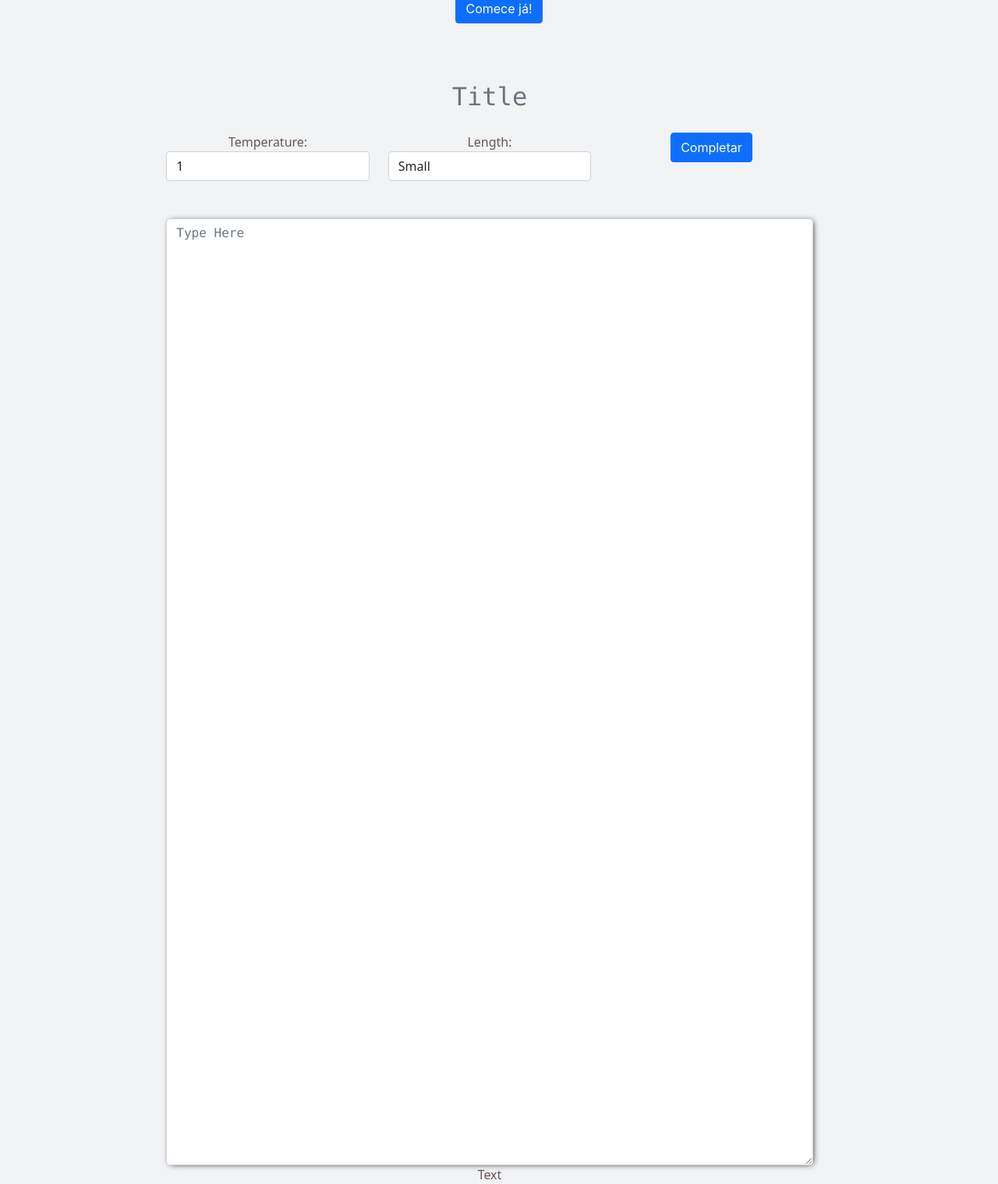
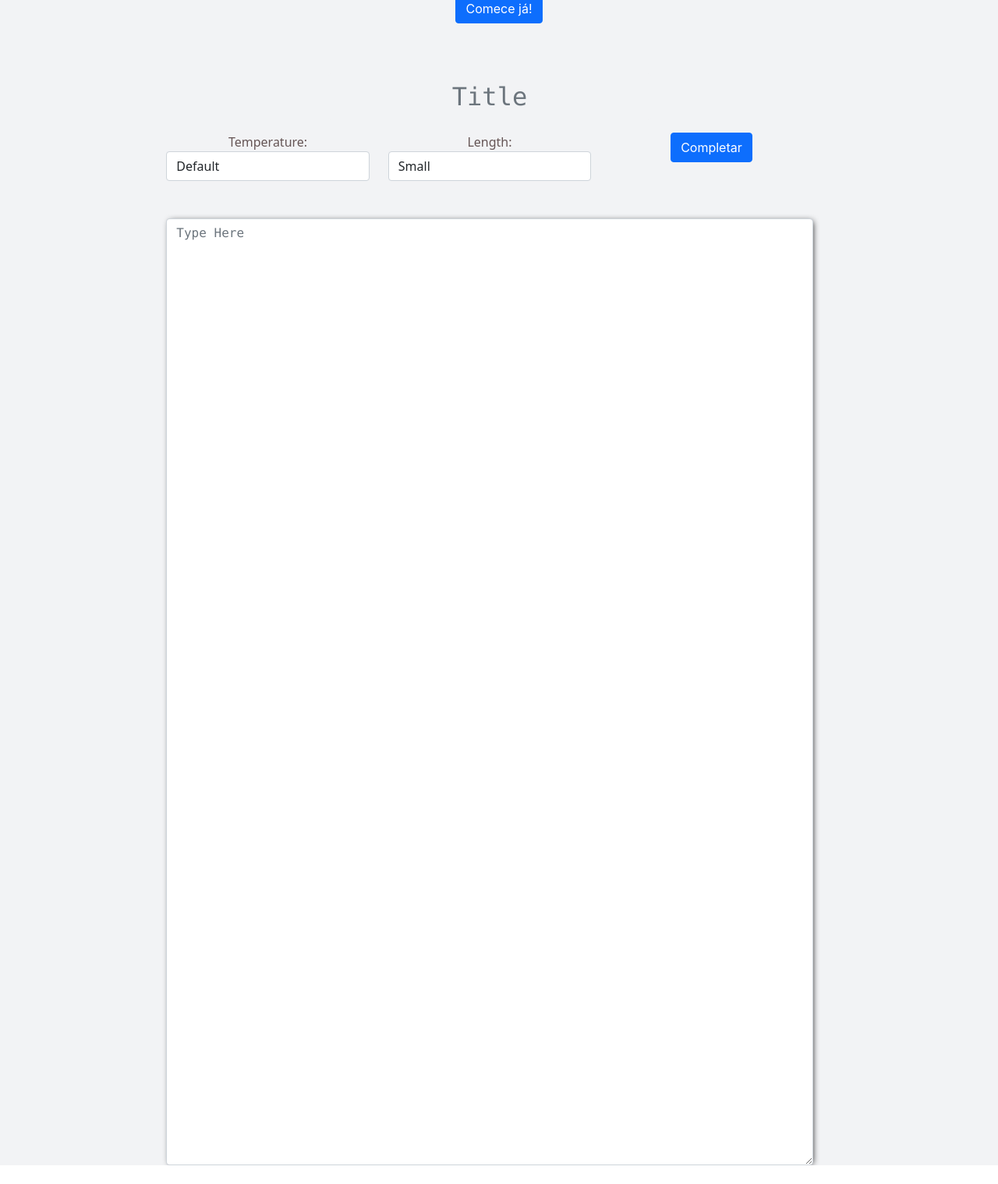
Before and after one commit to TailUFPB/storIA, a Flask app: page / in a window 1280 px wide. Shown: the part 157-1675 px from the top of the page at 78% size. After the commit the page ends 1651 px from the top, so only its background shows below. Run offline with Flask 2, Linux system fonts and the light colour scheme; parts of the project's set-up code (start-up, migrations or seed data) failed here and were passed over.

Commit message:
updt: atualizando os selectors e seus valores

```diff
--- a/app/templates/index.html
+++ b/app/templates/index.html
@@ -115,9 +115,9 @@
                     Temperature:
                   </span>  <br>
                   <select class="form-control" name="temperature[]" id="temperature">
-                    <option>1</option>
-                    <option>2</option>
-                    <option>3</option>
+                    <option value=1>Default</option>
+                    <option value=1.2>Creative</option>
+                    <option value=1.5>Very Creative</option>
                   </select>
                 </div>
                 <div class="col">
@@ -125,9 +125,9 @@
                     Length:
                   </span> <br>
                   <select class="form-control" name="length[]" id="length">
-                    <option>Small</option>
-                    <option>Medium</option>
-                    <option>Big</option>
+                    <option value=50>Small</option>
+                    <option value=100>Medium</option>
+                    <option value=200>Big</option>
                   </select>
                 </div>
                 <div class="col">
@@ -141,7 +141,6 @@
               <br><br>
 
               <textarea name="text[]" class="form-control txtArea"style="height:auto!important" rows="50"placeholder="Type Here" id="text">{{suggestion_text}}</textarea>
-              <label for="floatingTextarea2">Text</label>
             </form>
 
           </div>
```
